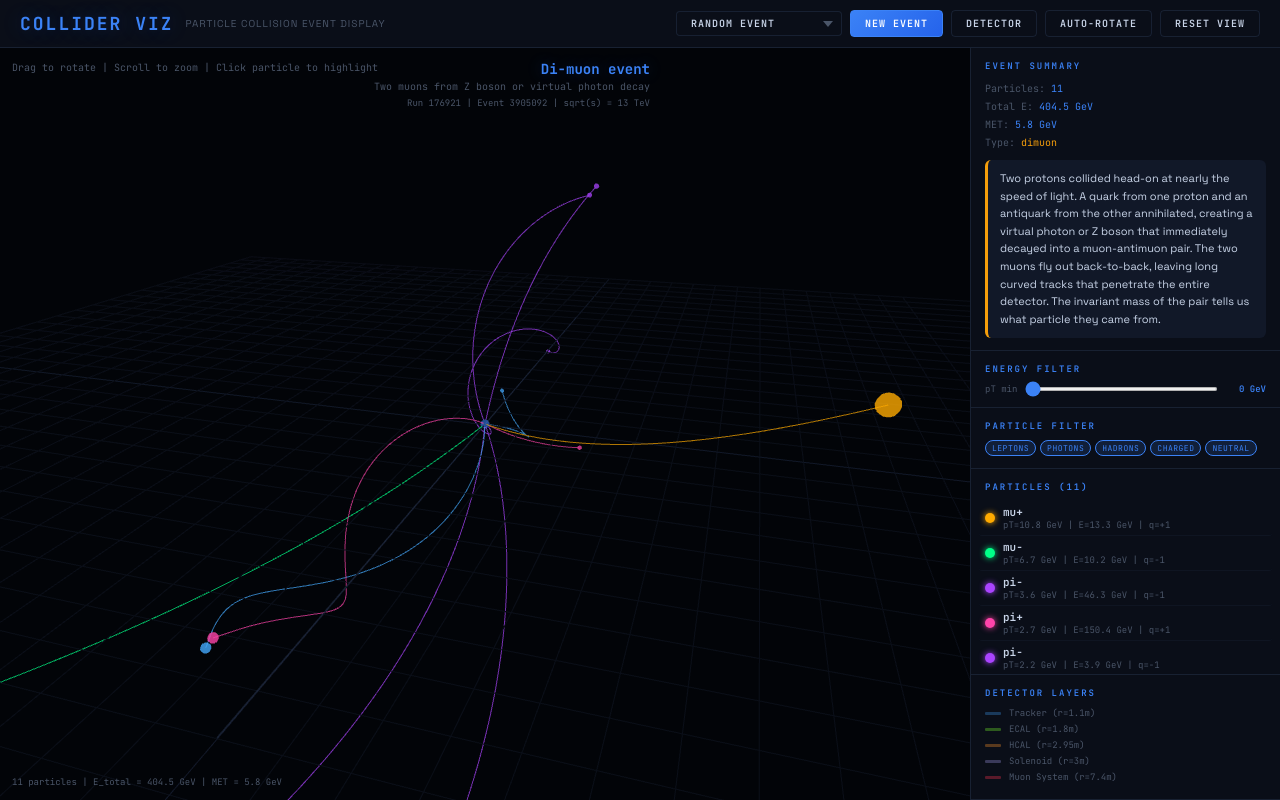
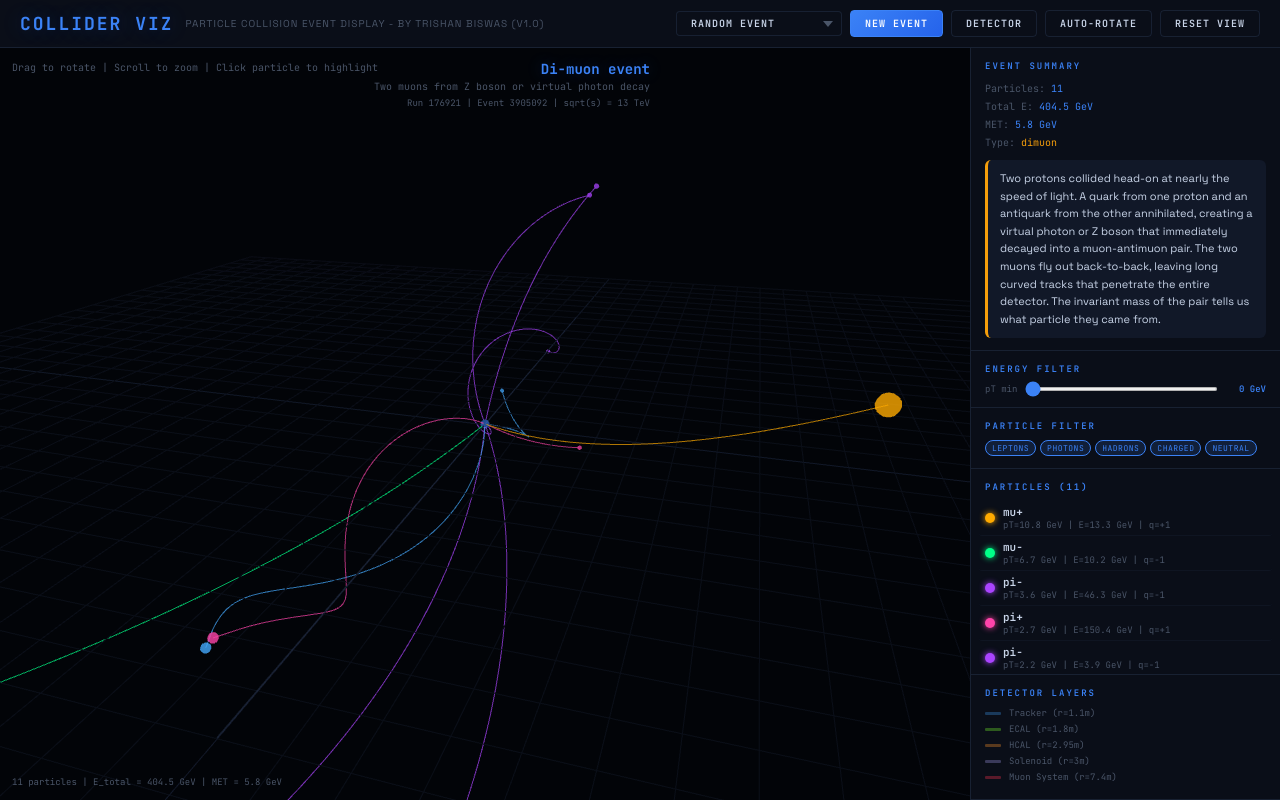
Before and after one commit to elegantmonark/particle_collider_visualiser, a FastAPI app: page / in a window 1280 px wide. Run offline with FastAPI, Linux system fonts and the light colour scheme.

Commit message:
Add my name and version to header

```diff
--- a/templates/index.html
+++ b/templates/index.html
@@ -14,7 +14,7 @@
     <header class="header">
         <div class="header-brand">
             <span class="logo">COLLIDER VIZ</span>
-            <span class="tagline">Particle Collision Event Display</span>
+            <span class="tagline">Particle Collision Event Display - by Trishan Biswas (v1.0)</span>
         </div>
         <div class="header-controls">
             <select class="btn" id="event-type" onchange="loadEvent(this.value)">
```
